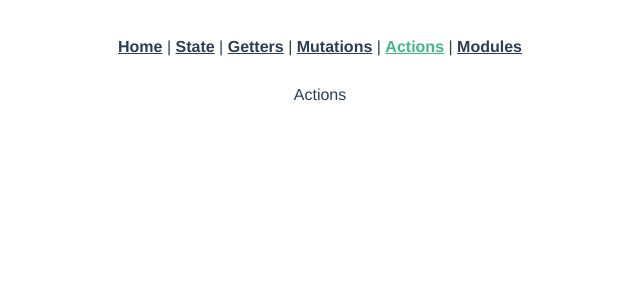
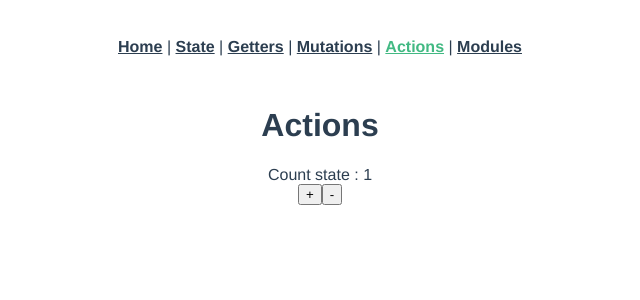
Before and after one commit to naimlatifi5/vuex, a Vue app in the folder hicollegevuex/: page /actions in a window 1280 px wide. Shown: the top 300 px of the page, without its empty margins (320-960 px from the left). Built offline with nearby package versions, Linux system fonts and the light colour scheme.

Commit message:
added code examples with mutations and actions vuex

```diff
--- /dev/null
+++ b/hicollegevuex/src/components/Actions.vue
@@ -0,0 +1,31 @@
+<template>
+  <div class="actions">
+    <h1>Actions</h1>
+    <div>Count state : {{ count }}</div>
+    <button @click="this.incrementButton">+</button>
+    <button @click="decrement">-</button>
+  </div>
+</template>
+
+<script>
+import { mapState, mapActions } from "vuex";
+export default {
+  name: "ActionsVuex",
+  mounted() {
+    // we can dispatch action methods as
+    console.log(this.$store.dispatch("increment"));
+  },
+  computed: {
+    ...mapState(["count"])
+  },
+  methods: {
+    ...mapActions(["increment", "decrement"]),
+    // use a
+    ...mapActions({
+      incrementButton: "increment"
+    })
+  }
+};
+</script>
+
+<style></style>
--- /dev/null
+++ b/hicollegevuex/src/components/Mutations.vue
@@ -0,0 +1,25 @@
+<template>
+  <div class="mutations">
+    <h1>Mutations</h1>
+    <div>Count: {{ count }}</div>
+    <button @click="increment">Increase</button>
+  </div>
+</template>
+
+<script>
+import { mapState, mapMutations } from "vuex";
+export default {
+  name: "Mutations",
+  computed: {
+    ...mapState(["count"])
+  },
+  mounted() {
+    console.log(this.$store);
+  },
+  methods: {
+    ...mapMutations(["increment"])
+  }
+};
+</script>
+
+<style></style>
--- a/hicollegevuex/src/store.js
+++ b/hicollegevuex/src/store.js
@@ -6,6 +6,7 @@ import Vuex from "vuex";
 Vue.use(Vuex);
 
 export default new Vuex.Store({
+  // think of state as data property in vue
   state: {
     count: 0,
     boolVal: false,
@@ -29,16 +30,54 @@ export default new Vuex.Store({
     ]
   },
   mutations: {
-    increment(state) {
+    // you cannot call a mutation handler directly. Think of mutations as events
+    // you can pass a payload to mutation as an argument
+    // mutation functions are synchronouse meaning that we can capture it will capture the state before and after in devtools and debugging
+    increment(state, payload) {
+      console.log("payload passed", payload);
+      // we are chainging the state here
       state.count++;
+    },
+    decrement(state, payload) {
+      console.log("decrement payload", payload);
+      if (state.count <= 0) {
+        return;
+      }
+
+      state.count--;
     }
   },
 
   getters: {
+    // think of getters as computed data and which are cached
     doneItems(state) {
       return state.todos.filter(item => item.done === true);
     }
   },
+  // actions are similar to mutations but with differences that instead of mutating the state
+  // actions commit a mutation.
+  // actions can contain asynchronous operations compared to mutations that are synchronous functions
   actions: {
+    increment(context) {
+      // context object exposes the methods/properties on the store instance where we can access
+      // state , getters with commit.state/commit.getters and call a mutation with context.commit
+      context.commit("increment");
+    },
+    // we can also use destructing to access the commit property as
+    increment1({ commit }){
+      commit("increment1");
+    },
+    incrementAsync({ commit }) {
+      setTimeout(() => {
+        commit("increment");
+      }, 1000);
+    },
+    actionWithPayload({ commit }, product) {
+      console.log(product)
+      commit("increment");
+    },
+    decrement({commit}, item) {
+      commit("decrement");
+    }
   }
 });
--- a/hicollegevuex/src/views/Actions.vue
+++ b/hicollegevuex/src/views/Actions.vue
@@ -1,9 +1,16 @@
 <template>
-  <div>Actions</div>
+  <actions-vuex></actions-vuex>
 </template>
 
 <script>
-export default {};
+import ActionsVuex from "@/components/Actions.vue";
+
+export default {
+  name: "Actions",
+  components: {
+    ActionsVuex
+  }
+};
 </script>
 
 <style></style>
--- a/hicollegevuex/src/views/Getters.vue
+++ b/hicollegevuex/src/views/Getters.vue
@@ -1,14 +1,14 @@
 <template>
   <div>
-    <getters></getters>
+    <getters-vuex></getters-vuex>
   </div>
 </template>
 
 <script>
-import Getters from "@/components/Getters.vue";
+import GettersVuex from "@/components/Getters.vue";
 export default {
   components: {
-    Getters
+    GettersVuex
   }
 };
 </script>
--- a/hicollegevuex/src/views/Modules.vue
+++ b/hicollegevuex/src/views/Modules.vue
@@ -1,5 +1,5 @@
 <template>
-  <div>Modules</div>
+  <div class="modules"></div>
 </template>
 
 <script>
--- a/hicollegevuex/src/views/Mutations.vue
+++ b/hicollegevuex/src/views/Mutations.vue
@@ -1,9 +1,15 @@
 <template>
-  <div>Mutations</div>
+  <mutations-vuex></mutations-vuex>
 </template>
 
 <script>
-export default {};
+import MutationsVuex from "@/components/Mutations.vue";
+export default {
+  name: "Modules",
+  components: {
+    MutationsVuex
+  }
+};
 </script>
 
 <style></style>
```
